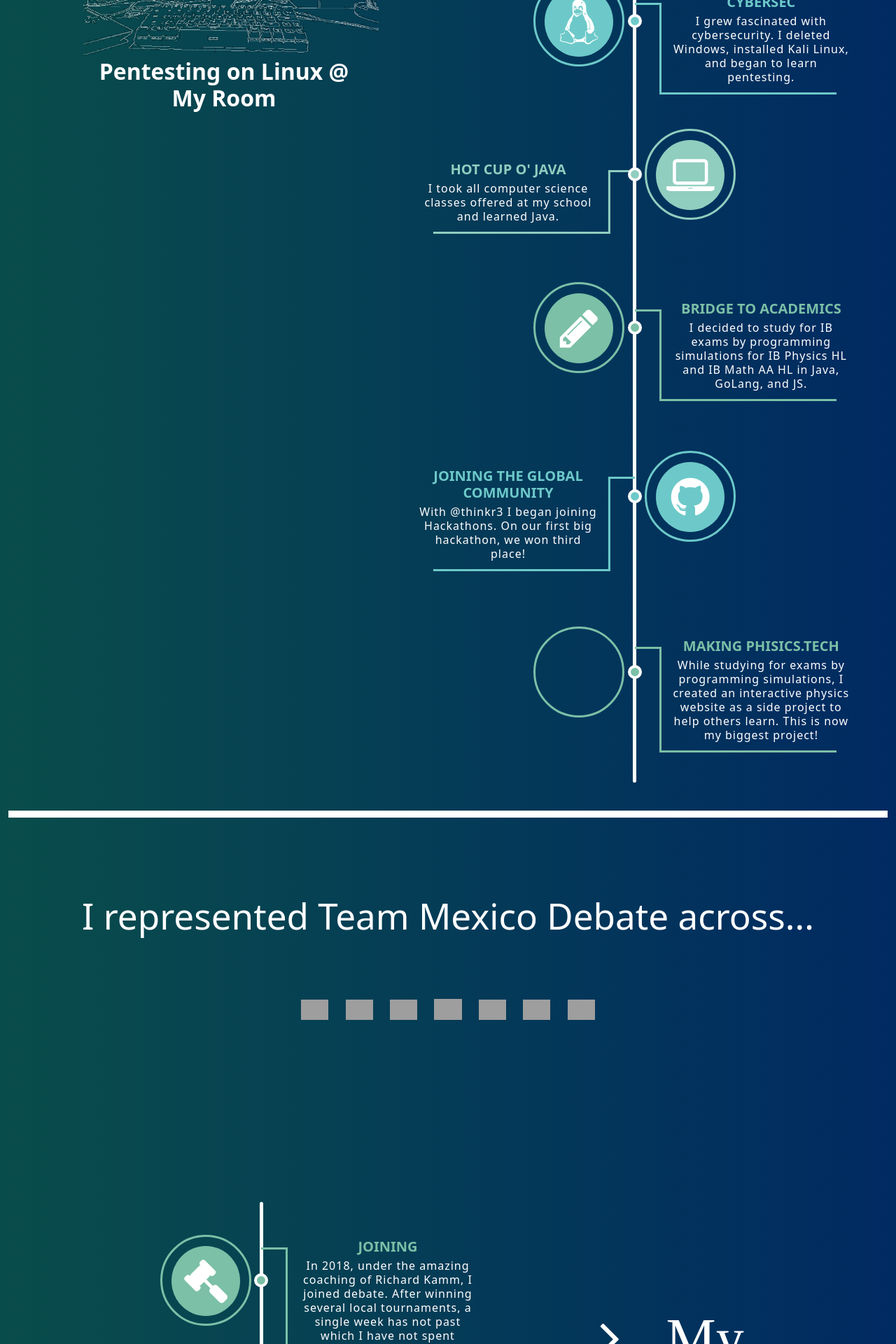
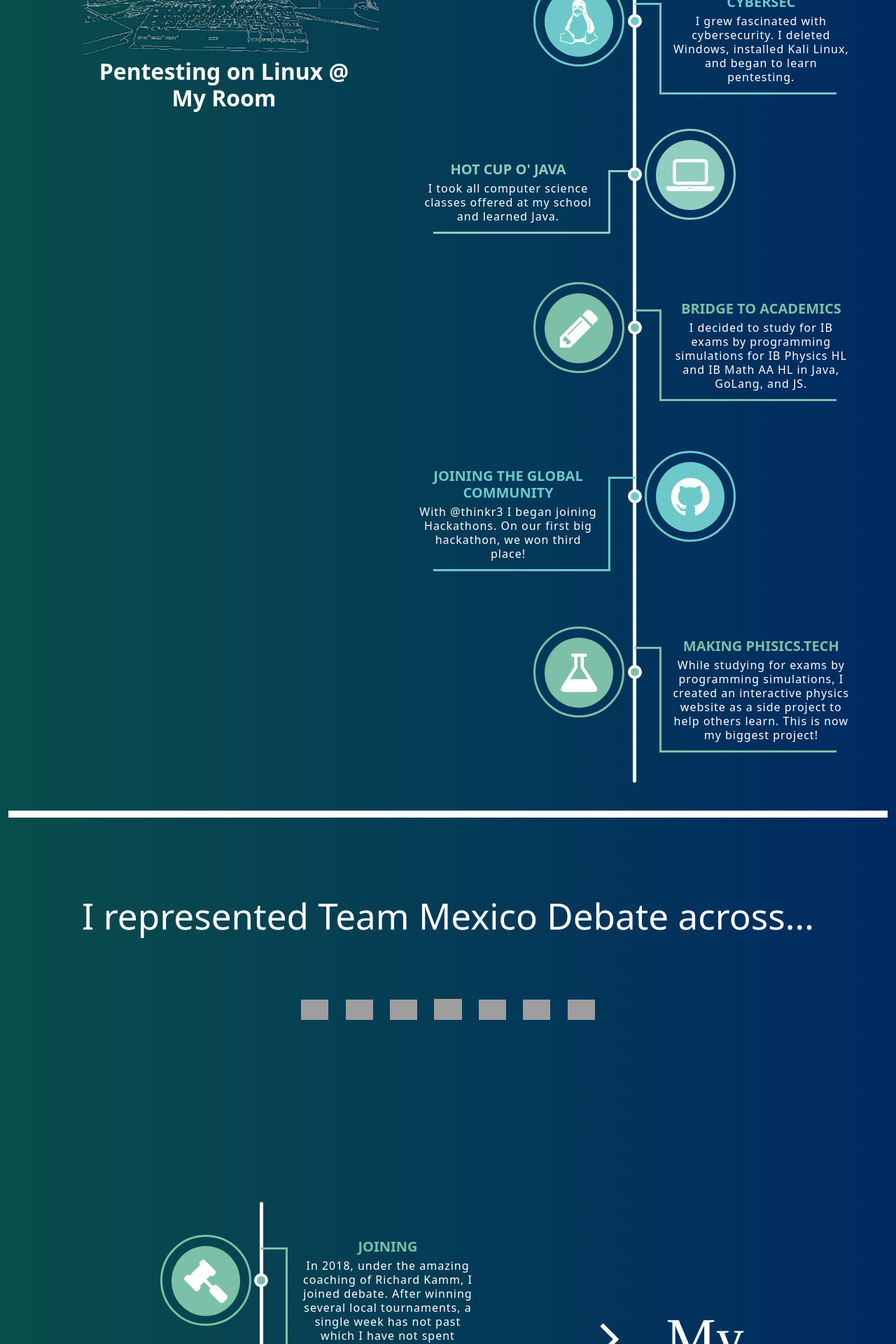
Before and after one commit to stasostyk/stasostyk.github.io, a Jekyll site: the page built from index.html, in a window 1280 px wide. Shown: the part 2538-4458 px from the top of the page at 70% size. Built offline with Jekyll 4.4.1, drawn with Linux system fonts in a browser that asks for light colours; nearby versions of some CDN libraries; a style sheet for code colours, icons or effects is not loaded; grey boxes are pictures that could not be loaded.

Commit message:
fix icon

```diff
--- a/_data/tech.yml
+++ b/_data/tech.yml
@@ -23,5 +23,5 @@
   desc: "With @thinkr3 I began joining Hackathons. On our first big hackathon, we won third place!"
 
 - name: "Making phisics.tech"
-  icon: "fa-science"
+  icon: "fa-flask"
   desc: "While studying for exams by programming simulations, I created an interactive physics website as a side project to help others learn. This is now my biggest project!"
```
